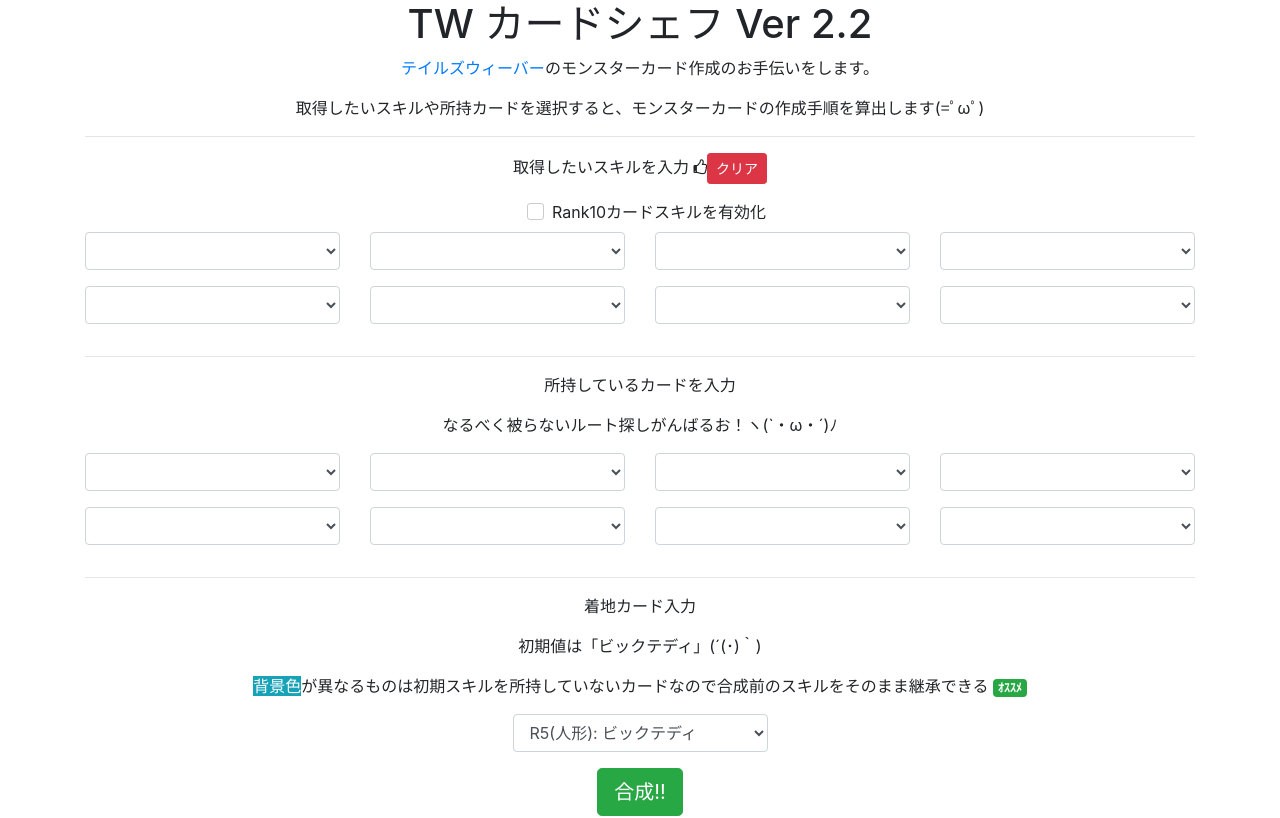
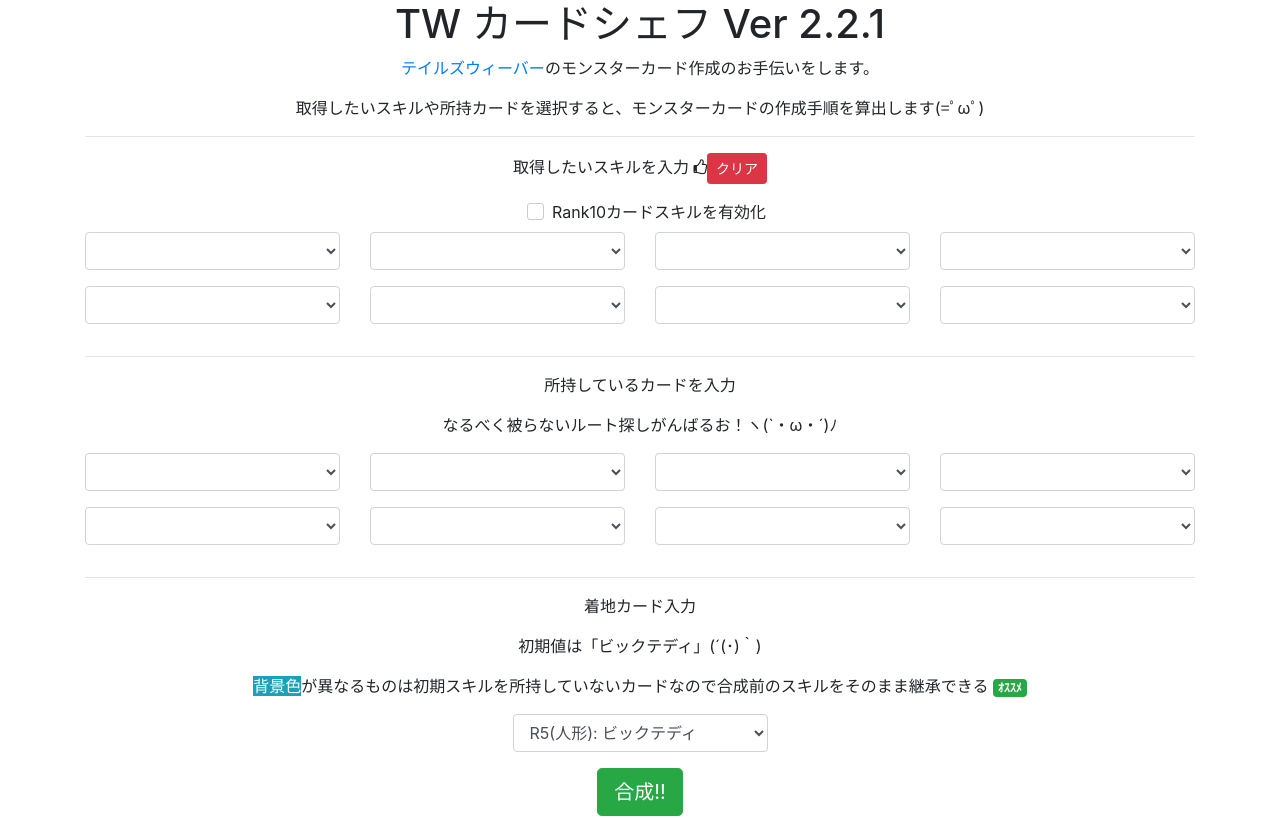
Before and after one commit to omatztw/tw-card-chef, an Angular app: page / in a window 1280 px wide. Shown: the top 818 px of the page. Built offline with nearby package versions, Linux system fonts and the light colour scheme.

Commit message:
Update Version

```diff
--- a/src/app/consts/version.const.ts
+++ b/src/app/consts/version.const.ts
@@ -1 +1 @@
-export const VERSION = "2.2";
+export const VERSION = "2.2.1";
```
